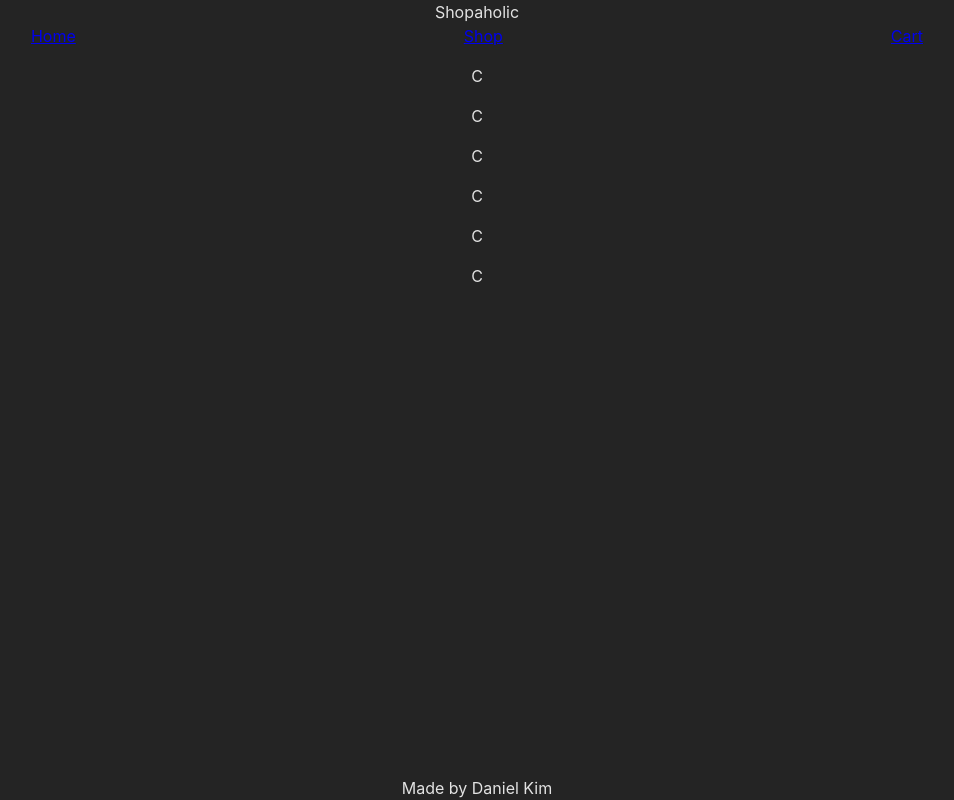
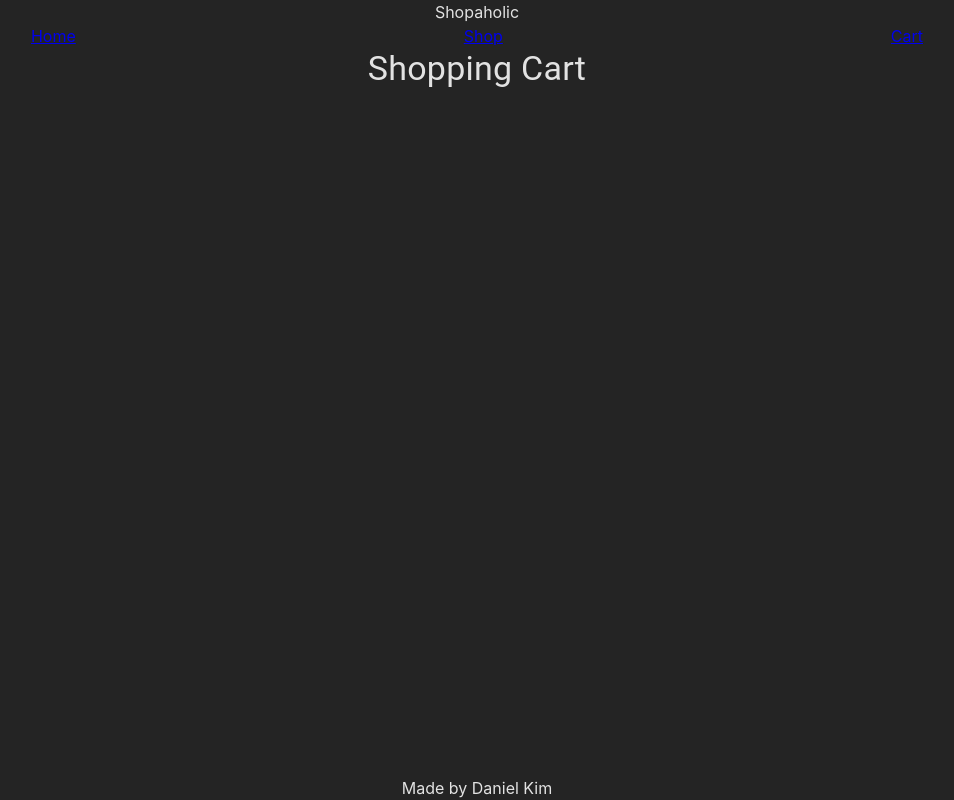
Before and after one commit to dannykim1997/shopping-cart, a React (Vite) app: page /cart in a window 1280 px wide. Shown: the whole page, without its empty margins (163-1117 px from the left). Built offline with nearby package versions, Linux system fonts and the light colour scheme.

Commit message:
Add items to cart with quantity update and remove

```diff
--- a/src/App.jsx
+++ b/src/App.jsx
@@ -4,14 +4,25 @@ import Footer from './components/Footer';
 import NavBar from './components/NavBar';
 import { BrowserRouter as Router } from 'react-router-dom';
 import RouterComponent from './RouterComponent';
+import { useState } from 'react';
 
 function App() {
+  const [cart, setCart] = useState([]);
+  const [quantities, setQuantities] = useState([]);
+
+  const updateQuantity = (productId, quantity) => {
+    setQuantities((prev) => ({
+      ...prev,
+      [productId]: quantity,
+    }))
+  };
+
   return (
     <Router>
       <div className='app-container'>
         <Header />
         <NavBar />
-        <RouterComponent />
+        <RouterComponent cart={cart} setCart={setCart} quantities={quantities} setQuantities={setQuantities} updateQuantity={updateQuantity} />
         <Footer />
       </div>
     </Router>
--- a/src/RouterComponent.jsx
+++ b/src/RouterComponent.jsx
@@ -2,15 +2,23 @@ import { Routes, Route } from 'react-router-dom';
 import HomePage from './components/home/HomePage';
 import ShopPage from './components/shop/ShopPage';
 import CartPage from './components/cart/CartPage';
+import { PropTypes } from 'prop-types';
 
-const RouterComponent = () => {
+const RouterComponent = ({cart, setCart, quantities, updateQuantity}) => {
   return (
     <Routes>
       <Route path="/" element={<HomePage />} />
-      <Route path="/shop" element={<ShopPage />} />
-      <Route path="/cart" element={<CartPage />} />
+      <Route path="/shop" element={<ShopPage setCart={setCart} quantities={quantities} updateQuantity={updateQuantity} />} />
+      <Route path="/cart" element={<CartPage cart={cart} setCart={setCart} />} />
     </Routes>
   );
 };
 
+RouterComponent.propTypes = {
+    cart: PropTypes.array.isRequired,
+    setCart: PropTypes.func.isRequired,
+    quantities: PropTypes.array.isRequired,
+    updateQuantity: PropTypes.func.isRequired,
+};
+
 export default RouterComponent;
--- a/src/components/cart/CartPage.jsx
+++ b/src/components/cart/CartPage.jsx
@@ -1,15 +1,74 @@
+import { Button, Typography } from '@mui/material';
+import PropTypes from 'prop-types';
 
-const CartPage = () => {
-    return (
-        <div>
-            <p>C</p>
-            <p>C</p>
-            <p>C</p>
-            <p>C</p>
-            <p>C</p>
-            <p>C</p>
+const CartPage = ({ cart, setCart }) => {
+  const handleQuantityChange = (index, newQuantity) => {
+    const newCart = [...cart];
+    newCart[index].quantity = newQuantity;
+    setCart(newCart);
+};
+
+  const handleRemoveItem = (index) => {
+    const newCart = cart.slice();
+    newCart.splice(index, 1);
+    setCart(newCart);
+  };
+
+  return (
+    <div>
+      <Typography variant="h4" align="center" gutterBottom>
+        Shopping Cart
+      </Typography>
+      {cart.map((cartItem, index) => (
+        <div key={index} style={{ borderBottom: '1px solid #ccc', marginBottom: '10px', padding: '10px' }}>
+          <img src={cartItem.image} alt={cartItem.title} style={{ maxWidth: '100px' }} />
+          <div style={{ marginLeft: '20px' }}>
+            <Typography variant="h6">{cartItem.title}</Typography>
+            <Typography variant="body2">Price: ${cartItem.price}</Typography>
+            <Typography variant="body2">Quantity: {cartItem.quantity}</Typography>
+            <Button onClick={() => handleQuantityChange(index, cartItem.quantity + 1)}>Increase Quantity</Button>
+            <Button onClick={() => handleQuantityChange(index, cartItem.quantity - 1)} disabled={cartItem.quantity === 1}>
+              Decrease Quantity
+            </Button>
+            <Button onClick={() => handleRemoveItem(index)}>Remove Item</Button>
+          </div>
         </div>
-    );
-}
+      ))}
+    </div>
+  );
+};
 
-export default CartPage
+CartPage.propTypes = {
+  cart: PropTypes.array.isRequired,
+  setCart: PropTypes.func.isRequired,
+};
+
+export default CartPage;
+
+
+// import { PropTypes } from "prop-types";
+
+// const CartPage = ({cart, setCart, quantities, updateQuantity}) => {
+//     console.log(cart);
+
+//     return (
+//         <div>
+//             <p>C</p>
+//             <p>C</p>
+//             <p>C</p>
+//             <p>C</p>
+//             <p>C</p>
+//             <p>C</p>
+//         </div>
+//     );
+// }
+
+// CartPage.propTypes = {
+//     cart: PropTypes.array.isRequired,
+//     setCart: PropTypes.func.isRequired,
+//     quantities: PropTypes.array.isRequired,
+//     setQuantities: PropTypes.func.isRequired,
+//     updateQuantity: PropTypes.func.isRequired,
+// }
+
+// export default CartPage
--- a/src/components/shop/ShopPage.jsx
+++ b/src/components/shop/ShopPage.jsx
@@ -1,7 +1,8 @@
 import { useEffect, useState } from "react";
-import { Card, CardContent, CardMedia, Typography, Grid, Button } from "@mui/material";
+import { Card, CardContent, CardMedia, Typography, Grid, Button, TextField } from "@mui/material";
+import { PropTypes } from 'prop-types';
 
-const ShopPage = () => {
+const ShopPage = ({setCart, quantities, updateQuantity}) => {
     const [products, setProducts] = useState([]);
     const [showDetails, setShowDetails] = useState([]);
 
@@ -21,6 +22,21 @@ const ShopPage = () => {
           return newShowDetails;
         });
     };
+
+    const addToCart = (index) => {
+        const selectedProduct = products[index];
+        const quantity = quantities[selectedProduct.id] || 1;
+
+        const cartItem = {
+            id: selectedProduct.id,
+            title: selectedProduct.title,
+            image: selectedProduct.image,
+            price: selectedProduct.price,
+            quantity: quantity,
+        };
+
+        setCart((prevCart) => [...prevCart, cartItem]);
+    }
 
     return (
         <div>
@@ -67,6 +83,19 @@ const ShopPage = () => {
                             <Button onClick={() => toggleDetails(index)} sx={{ marginTop: 'auto' }}>
                                 {showDetails[index] ? 'Show Less' : 'Show More'}
                             </Button>
+                            <TextField
+                                type="number"
+                                label="Quantity"
+                                value={quantities[product.id] || 1}
+                                onChange={(e) => {
+                                    const value = parseInt(e.target.value, 10);
+                                    const newQuantity = isNaN(value) ? 1 : Math.min(Math.max(value, 1), 10);
+                                    updateQuantity(product.id, newQuantity);
+                                }}
+                            />
+                            <Button onClick={() => addToCart(index)}>
+                                Add to Cart
+                            </Button>
                         </Card>
                     </Grid>
                 ))}
@@ -75,4 +104,10 @@ const ShopPage = () => {
     );
 }
 
+ShopPage.propTypes = {
+    setCart: PropTypes.func.isRequired,
+    quantities: PropTypes.array.isRequired,
+    updateQuantity: PropTypes.func.isRequired,
+}
+
 export default ShopPage
```
